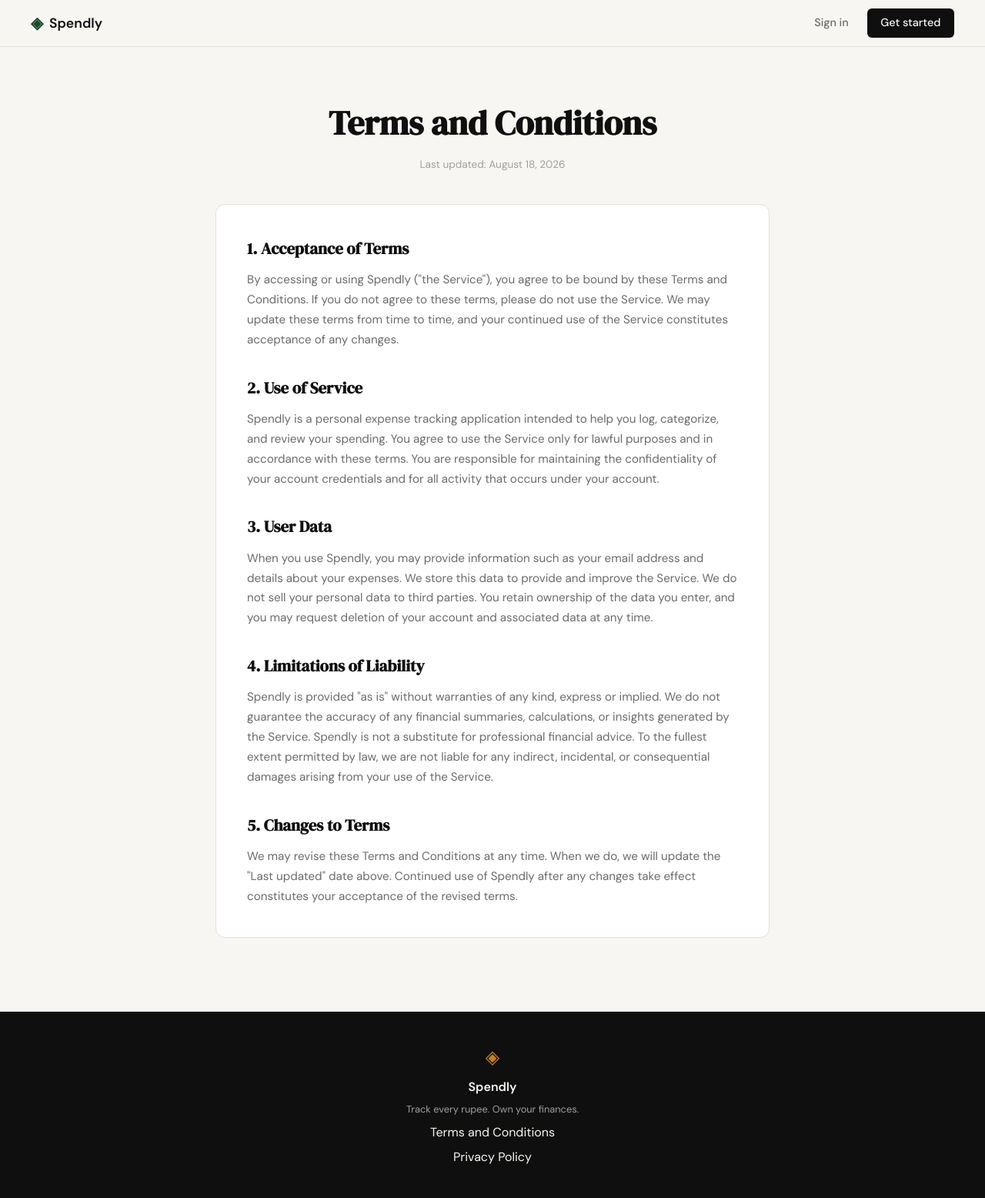
After one commit to saideep1000/spendly, a Flask app: page /terms in a window 1280 px wide. The commit adds this page. Shown: the whole page at 77% size. Run offline with Flask 3, Linux system fonts and the light colour scheme.

Commit message:
privacy policy updated and similary updated the terms and condition page

```diff
--- a/app.py
+++ b/app.py
@@ -20,6 +20,16 @@ def register():
 @app.route("/login")
 def login():
     return render_template("login.html")
+
+
+@app.route("/terms")
+def terms():
+    return render_template("terms.html")
+
+
+@app.route("/privacy")
+def privacy():
+    return render_template("privacy.html")
 
 
 # ------------------------------------------------------------------ #
--- a/static/css/style.css
+++ b/static/css/style.css
@@ -478,6 +478,60 @@ a { color: inherit; text-decoration: none; }
 .auth-switch a:hover { text-decoration: underline; }
 
 /* ------------------------------------------------------------------ */
+/* Legal pages                                                         */
+/* ------------------------------------------------------------------ */
+
+.legal-section {
+    padding: 4rem 2rem 6rem;
+}
+
+.legal-inner {
+    max-width: 720px;
+    margin: 0 auto;
+}
+
+.legal-header {
+    text-align: center;
+    margin-bottom: 2.5rem;
+}
+
+.legal-title {
+    font-family: var(--font-display);
+    font-size: clamp(2rem, 4vw, 2.75rem);
+    color: var(--ink);
+    margin-bottom: 0.5rem;
+}
+
+.legal-updated {
+    font-size: 0.85rem;
+    color: var(--ink-faint);
+}
+
+.legal-card {
+    background: var(--paper-card);
+    border: 1px solid var(--border);
+    border-radius: var(--radius-md);
+    padding: 2.5rem;
+}
+
+.legal-heading {
+    font-family: var(--font-display);
+    font-size: 1.3rem;
+    color: var(--ink);
+    margin-bottom: 0.75rem;
+}
+
+.legal-card .legal-heading:not(:first-child) {
+    margin-top: 2rem;
+}
+
+.legal-body {
+    font-size: 0.95rem;
+    color: var(--ink-muted);
+    line-height: 1.7;
+}
+
+/* ------------------------------------------------------------------ */
 /* Footer                                                              */
 /* ------------------------------------------------------------------ */
 
--- a/templates/base.html
+++ b/templates/base.html
@@ -34,8 +34,8 @@
             <span class="brand-icon">◈</span>
             <span class="footer-name">Spendly</span>
             <p class="footer-copy">Track every rupee. Own your finances.</p>
-            <a href="#">Terms and Conditions</a>
-            <a href="#">Privacy Policy</a>
+            <a href="{{ url_for('terms') }}">Terms and Conditions</a>
+            <a href="{{ url_for('privacy') }}">Privacy Policy</a>
         </div>
     </footer>
 
--- /dev/null
+++ b/templates/terms.html
@@ -0,0 +1,61 @@
+{% extends "base.html" %}
+
+{% block title %}Terms and Conditions — Spendly{% endblock %}
+
+{% block content %}
+
+<section class="legal-section">
+    <div class="legal-inner">
+        <div class="legal-header">
+            <h1 class="legal-title">Terms and Conditions</h1>
+            <p class="legal-updated">Last updated: August 18, 2026</p>
+        </div>
+
+        <div class="legal-card">
+            <h2 class="legal-heading">1. Acceptance of Terms</h2>
+            <p class="legal-body">
+                By accessing or using Spendly ("the Service"), you agree to be bound by these
+                Terms and Conditions. If you do not agree to these terms, please do not use
+                the Service. We may update these terms from time to time, and your continued
+                use of the Service constitutes acceptance of any changes.
+            </p>
+
+            <h2 class="legal-heading">2. Use of Service</h2>
+            <p class="legal-body">
+                Spendly is a personal expense tracking application intended to help you log,
+                categorize, and review your spending. You agree to use the Service only for
+                lawful purposes and in accordance with these terms. You are responsible for
+                maintaining the confidentiality of your account credentials and for all
+                activity that occurs under your account.
+            </p>
+
+            <h2 class="legal-heading">3. User Data</h2>
+            <p class="legal-body">
+                When you use Spendly, you may provide information such as your email address
+                and details about your expenses. We store this data to provide and improve
+                the Service. We do not sell your personal data to third parties. You retain
+                ownership of the data you enter, and you may request deletion of your account
+                and associated data at any time.
+            </p>
+
+            <h2 class="legal-heading">4. Limitations of Liability</h2>
+            <p class="legal-body">
+                Spendly is provided "as is" without warranties of any kind, express or
+                implied. We do not guarantee the accuracy of any financial summaries,
+                calculations, or insights generated by the Service. Spendly is not a
+                substitute for professional financial advice. To the fullest extent
+                permitted by law, we are not liable for any indirect, incidental, or
+                consequential damages arising from your use of the Service.
+            </p>
+
+            <h2 class="legal-heading">5. Changes to Terms</h2>
+            <p class="legal-body">
+                We may revise these Terms and Conditions at any time. When we do, we will
+                update the "Last updated" date above. Continued use of Spendly after any
+                changes take effect constitutes your acceptance of the revised terms.
+            </p>
+        </div>
+    </div>
+</section>
+
+{% endblock %}
```
Also changed, not shown: templates/privacy.html (added, +59 -0 lines).
